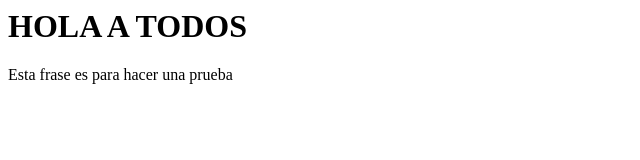
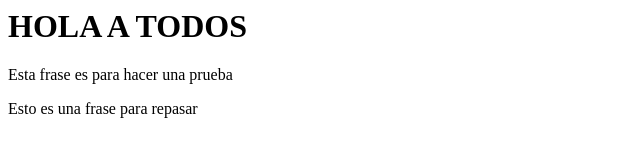
Before and after one commit to FrancisGondolak/ProyectoIntegrador, a plain HTML site: page index.html in a window 1280 px wide. Shown: the whole page, without its empty margins (0-640 px from the left). Drawn offline with Linux system fonts and the light colour scheme.

Commit message:
Introducción de nueva frase en la página

```diff
--- a/index.html
+++ b/index.html
@@ -10,6 +10,7 @@
 
         <h1>HOLA A TODOS</h1>
         <p>Esta frase es para hacer una prueba</p>
+        <p>Esto es una frase para repasar</p>
     </div>
 
 </body>
```
